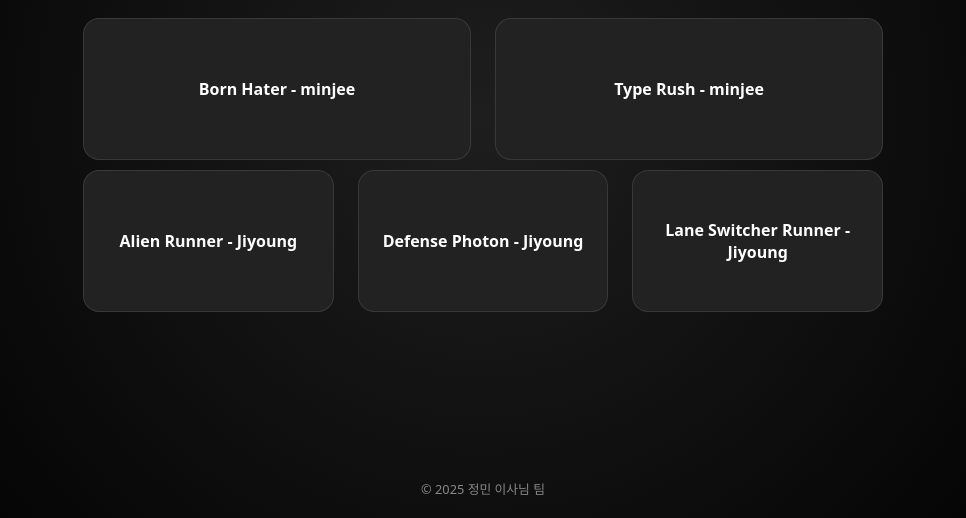
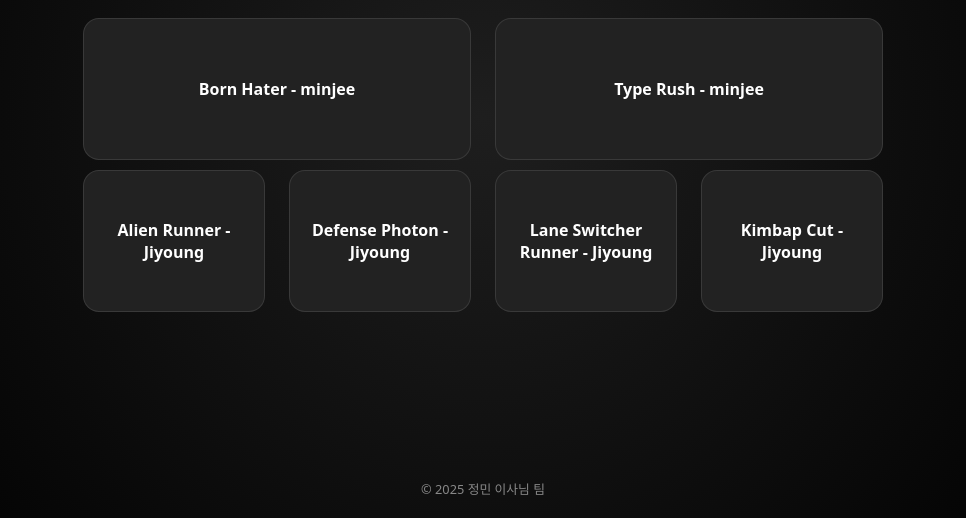
Before and after one commit to kmj250721/ai-games, a plain HTML site: page index.html in a window 1280 px wide. Shown: the part 282-800 px from the top of the page, without its empty margins (157-1123 px from the left). Drawn offline with Linux system fonts and the light colour scheme.

Commit message:
Update index.html

```diff
--- a/index.html
+++ b/index.html
@@ -100,6 +100,11 @@
           Lane Switcher Runner - Jiyoung
         </a>
       </div>
+      <div class="game-card">
+        <a href="/kimbap-cut">
+          Kimbap Cut - Jiyoung
+        </a>
+      </div>
     </div>
 
     <footer>© 2025 정민 이사님 팀</footer>
```
